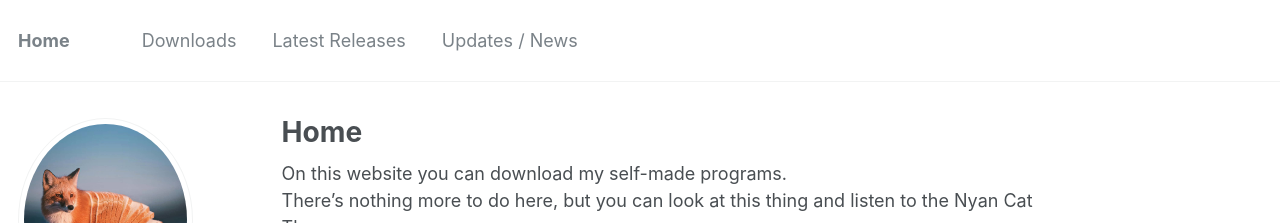
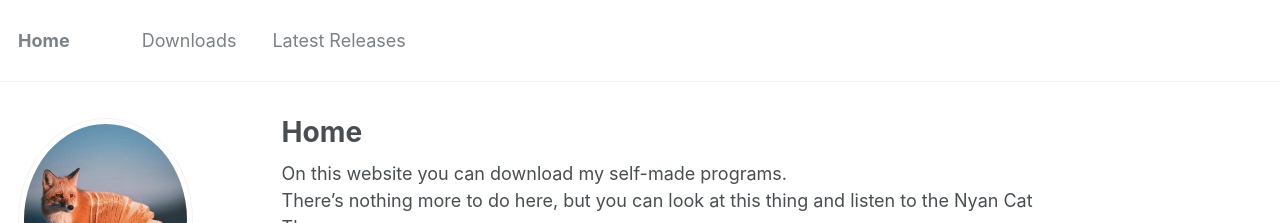
Before and after one commit to Janik313/janik313.github.io, a Jekyll site: the page built from _pages/home.md, in a window 1280 px wide and 925 px high. Shown: the top 223 px of the window. Built offline with Jekyll 4.4.1, drawn with Linux system fonts in a browser that asks for light colours.

Commit message:
Update navigation.yml

```diff
--- a/_data/navigation.yml
+++ b/_data/navigation.yml
@@ -5,6 +5,3 @@
 
   - title: "Latest Releases"
     url: /releases/
-
-  - title: "Updates / News"
-    url: /updates/
```
